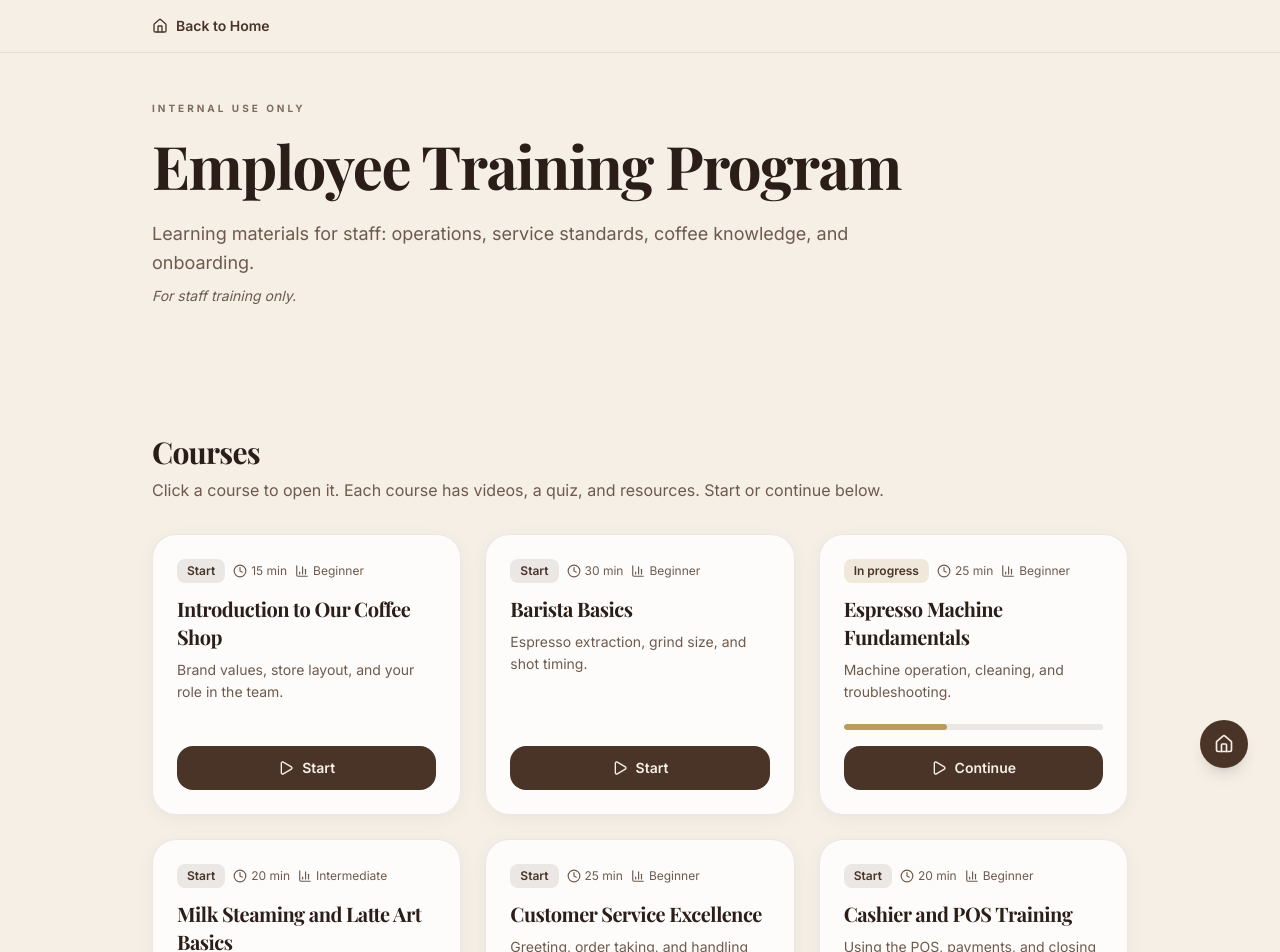
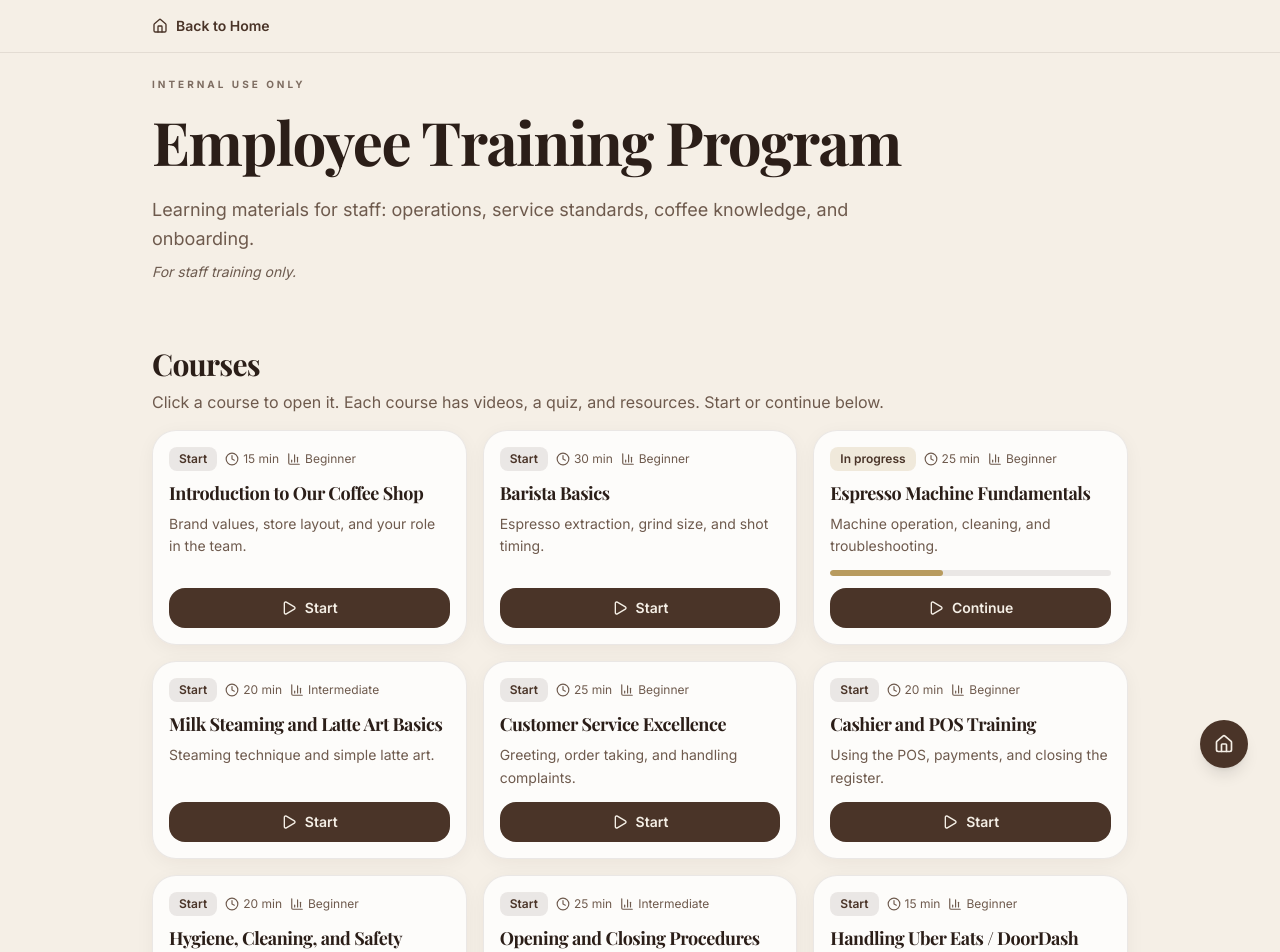
Before and after one commit to klkddliyanage/caffssimo-ecommerce-test, a React (Vite) app: page /training in a window 1280 px wide. Shown: the top 952 px of the page. Built offline with nearby package versions, Linux system fonts and the light colour scheme; a web font is replaced by a local one.

Commit message:
removed the gap

```diff
--- a/src/components/CourseDetailPage.tsx
+++ b/src/components/CourseDetailPage.tsx
@@ -7,9 +7,9 @@ import ResourceCard from './training/ResourceCard';
 import QuizSection from './training/QuizSection';
 
 const CONTAINER = 'max-w-5xl mx-auto px-4 sm:px-6';
-const SECTION_PADDING = 'py-12 md:py-16';
+const SECTION_PADDING = 'py-6 md:py-8';
 const SECTION_HEADING = 'text-2xl md:text-3xl font-serif font-bold text-espresso tracking-tight mb-2';
-const SECTION_SUB = 'text-text-secondary mb-8';
+const SECTION_SUB = 'text-text-secondary mb-4';
 
 export default function CourseDetailPage() {
   const { courseSlug } = useParams<{ courseSlug: string }>();
@@ -45,7 +45,7 @@ export default function CourseDetailPage() {
       </div>
 
       {/* Course hero */}
-      <section className={`${CONTAINER} ${SECTION_PADDING} pt-8 md:pt-12`}>
+      <section className={`${CONTAINER} ${SECTION_PADDING} pt-4 md:pt-6`}>
         <motion.div
           initial={{ opacity: 0, y: 16 }}
           animate={{ opacity: 1, y: 0 }}
@@ -122,7 +122,7 @@ export default function CourseDetailPage() {
       </section>
 
       {/* Back to training */}
-      <section className={`${CONTAINER} ${SECTION_PADDING} pb-20`}>
+      <section className={`${CONTAINER} ${SECTION_PADDING} pb-12`}>
         <Link
           to="/training"
           className="inline-flex items-center gap-2 px-6 py-3 rounded-xl bg-mocha text-cream font-semibold hover:bg-espresso transition-colors"
--- a/src/components/TrainingPage.tsx
+++ b/src/components/TrainingPage.tsx
@@ -6,7 +6,7 @@ import CourseCard from './training/CourseCard';
 import { TRAINING_COURSES } from '../data/trainingCourses';
 
 const CONTAINER = 'max-w-5xl mx-auto px-4 sm:px-6';
-const SECTION_PADDING = 'py-12 md:py-16';
+const SECTION_PADDING = 'py-6 md:py-8';
 const SECTION_HEADING = 'text-2xl md:text-3xl font-serif font-bold text-espresso tracking-tight mb-2';
 const SECTION_SUB = 'text-text-secondary mb-8';
 
@@ -52,7 +52,7 @@ export default function TrainingPage() {
       </div>
 
       {/* Hero */}
-      <section className={`${CONTAINER} ${SECTION_PADDING} pt-8 md:pt-12`}>
+      <section className={`${CONTAINER} ${SECTION_PADDING} pt-4 md:pt-6`}>
         <motion.div
           initial={{ opacity: 0, y: 20 }}
           animate={{ opacity: 1, y: 0 }}
@@ -75,10 +75,10 @@ export default function TrainingPage() {
       {/* Courses */}
       <section className={`${CONTAINER} ${SECTION_PADDING}`}>
         <h2 className={SECTION_HEADING}>Courses</h2>
-        <p className={SECTION_SUB}>
+        <p className="text-text-secondary mb-4">
           Click a course to open it. Each course has videos, a quiz, and resources. Start or continue below.
         </p>
-        <div className="grid grid-cols-1 md:grid-cols-2 xl:grid-cols-3 gap-6">
+        <div className="grid grid-cols-1 md:grid-cols-2 xl:grid-cols-3 gap-4">
           {TRAINING_COURSES.map((c) => (
             <CourseCard
               key={c.id}
@@ -134,7 +134,7 @@ export default function TrainingPage() {
       </section>
 
       {/* Completion / encouragement */}
-      <section className={`${CONTAINER} ${SECTION_PADDING} pb-20`}>
+      <section className={`${CONTAINER} ${SECTION_PADDING} pb-12`}>
         <motion.div
           initial={{ opacity: 0, y: 16 }}
           whileInView={{ opacity: 1, y: 0 }}
--- a/src/components/training/CourseCard.tsx
+++ b/src/components/training/CourseCard.tsx
@@ -36,9 +36,9 @@ export default function CourseCard({
       whileInView={{ opacity: 1, y: 0 }}
       viewport={{ once: true, margin: '-40px' }}
       transition={{ duration: 0.4 }}
-      className="group rounded-2xl bg-white/80 backdrop-blur-sm border border-mocha/10 p-6 shadow-[0_4px_20px_-2px_rgba(43,30,24,0.06)] hover:shadow-[0_10px_30px_-5px_rgba(43,30,24,0.1)] hover:border-mocha/20 transition-all duration-300 flex flex-col h-full"
+      className="group rounded-2xl bg-white/80 backdrop-blur-sm border border-mocha/10 p-4 shadow-[0_4px_20px_-2px_rgba(43,30,24,0.06)] hover:shadow-[0_10px_30px_-5px_rgba(43,30,24,0.1)] hover:border-mocha/20 transition-all duration-300 flex flex-col h-full"
     >
-      <div className="flex flex-wrap items-center gap-2 mb-3">
+      <div className="flex flex-wrap items-center gap-2 mb-2">
         <span className={`text-xs font-semibold px-2.5 py-1 rounded-lg ${statusClass}`}>
           {statusLabel}
         </span>
@@ -51,10 +51,10 @@ export default function CourseCard({
           {difficulty}
         </span>
       </div>
-      <h3 className="text-xl font-serif font-bold text-espresso tracking-tight mb-2">{title}</h3>
-      <p className="text-text-secondary text-sm leading-relaxed grow mb-5">{description}</p>
+      <h3 className="text-lg font-serif font-bold text-espresso tracking-tight mb-1.5">{title}</h3>
+      <p className="text-text-secondary text-sm leading-relaxed grow mb-3">{description}</p>
       {status === 'in-progress' && (
-        <div className="w-full h-1.5 bg-mocha/10 rounded-full mb-4 overflow-hidden">
+        <div className="w-full h-1.5 bg-mocha/10 rounded-full mb-3 overflow-hidden">
           <div
             className="h-full bg-gold rounded-full transition-all duration-500"
             style={{ width: progress }}
@@ -63,7 +63,7 @@ export default function CourseCard({
       )}
       <Link
         to={to}
-        className="inline-flex items-center justify-center gap-2 w-full py-3 px-4 rounded-xl bg-mocha text-cream font-semibold text-sm hover:bg-espresso transition-colors duration-200"
+        className="inline-flex items-center justify-center gap-2 w-full py-2.5 px-4 rounded-xl bg-mocha text-cream font-semibold text-sm hover:bg-espresso transition-colors duration-200"
       >
         <Play className="w-4 h-4" />
         {status === 'completed' ? 'Review' : status === 'in-progress' ? 'Continue' : 'Start'}
```
